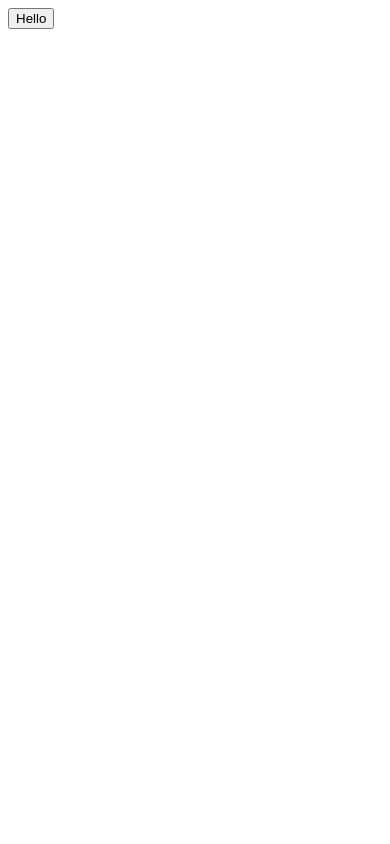
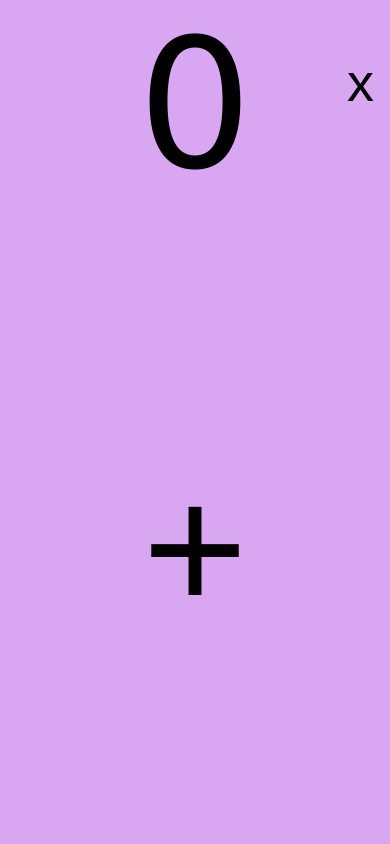
Before and after one commit to henryrobertr/counter-app-pwa, a plain HTML site: page index.html in a window 390 px wide. Drawn offline with nearby package versions, Linux system fonts and the light colour scheme.

Commit message:
updated styles

```diff
--- a/App.js
+++ b/App.js
@@ -3,8 +3,13 @@
 const e = React.createElement;
 
 const Button = () => {
+  const [count, setCount] = React.useState(0)
   return (
-    <button>Hello</button>
+    <div className="wrapper">
+      <div className="display">{count}</div>
+      <button onClick={() => setCount(0)} className="buttonClear">x</button>
+      <button onClick={() => setCount((prev) => prev+1)} className="buttonPlus">+</button>
+    </div>
   )
 }
 
--- a/index.html
+++ b/index.html
@@ -11,6 +11,7 @@
 
   <!-- Title -->
   <title>Counter</title>
+  <link rel="icon" type="image/x-icon" href="./images/favicon.ico">
 
   <!-- Meta Tags required for
        Progressive Web App -->
@@ -18,8 +19,9 @@
   <meta name="theme-color" content="black">
 
   <!-- Manifest File link -->
-  <link rel="manifest" href="manifest.json">
+  <link rel="manifest" href="./manifest.json">
 
+  <link rel="stylesheet" href="./styles.css">
 
   <script src="https://unpkg.com/react@18/umd/react.production.min.js" crossorigin></script>
   <script src="https://unpkg.com/react-dom@18.2.0/umd/react-dom.production.min.js" crossorigin></script>
--- a/serviceworker.js
+++ b/serviceworker.js
@@ -3,7 +3,7 @@ var staticCacheName = "counter-pwa";
 self.addEventListener("install", function (e) {
   e.waitUntil(
     caches.open(staticCacheName).then(function (cache) {
-      return cache.addAll(["/counter-app-pwa/"]);
+      return cache.addAll(["./"]);
     })
   );
 });
--- /dev/null
+++ b/styles.css
@@ -0,0 +1,42 @@
+body {
+  font-family: Verdana, sans-serif;
+  padding: 0px;
+  margin: 0px;
+}
+
+@media only screen and (max-width: 600px) {
+  body {
+    background-color: rgb(217, 166, 242);
+    font-size: 18px;
+  }
+
+  .wrapper {
+    display: flex;
+    flex-direction: column;
+  }
+
+  .display {
+    font-size: 10em;
+    display: flex;
+    justify-content: center;
+    height: calc(30vh);
+  }
+
+  .wrapper button {
+    background: none;
+    border: 0px;
+  }
+
+  .buttonClear {
+    font-size: 3em;
+    position: absolute;
+    top: 50px;
+    right: 10px;
+    z-index: 99999;
+  }
+
+  .buttonPlus {
+    font-size: 10em;
+    height: calc(70vh);
+  }
+}
```
Also changed, not shown: images/favicon.ico (renamed from favicon.ico).
